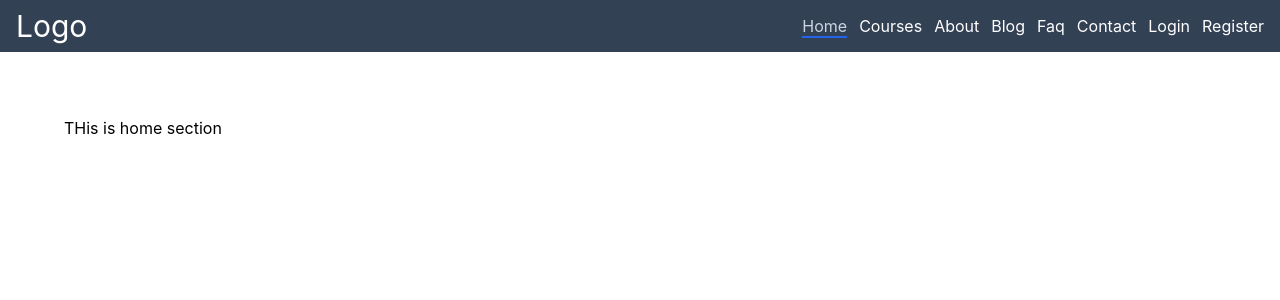
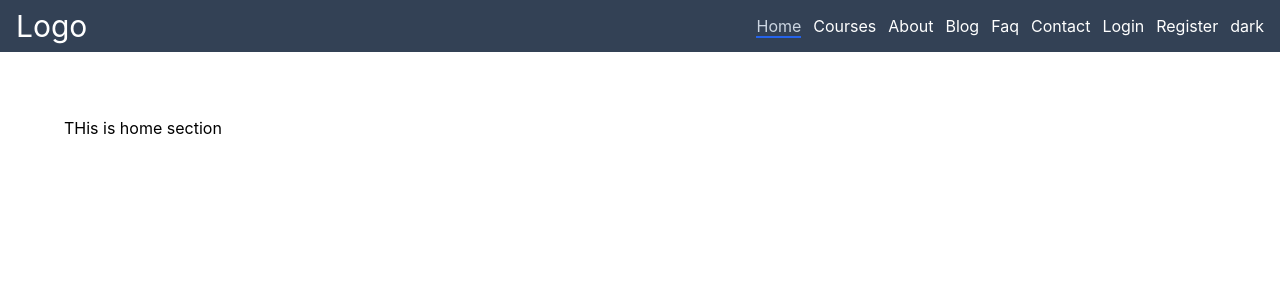
Before and after one commit to NAYEEM65/online-courses-client, a React (Create React App) app: page / in a window 1280 px wide. Shown: the top 300 px of the page. Built offline with nearby package versions, Linux system fonts and the light colour scheme; no server answers.

Commit message:
dark mode enabled

```diff
--- a/src/components/Navbar/Navbar.js
+++ b/src/components/Navbar/Navbar.js
@@ -7,7 +7,33 @@ import Loader from '../Loader/Loader';
 
 const Navbar = () => {
     const [isMenu, setIsMenu] = useState(false);
+    const [themeSelected, setThemeSelected] = useState(false);
     const { user, logOut, isLoading, setIsLoading, setUser } = useContext(AuthContext);
+    const body = document.body;
+    const lightTheme = 'light';
+    const darkTheme = 'dark';
+    let theme;
+    if (localStorage) {
+        theme = localStorage.getItem('theme');
+    }
+    if (theme === lightTheme || theme === darkTheme) {
+        body.classList.add(theme);
+    } else {
+        body.classList.add(lightTheme);
+    }
+    const toggleTheme = (e) => {
+        setThemeSelected(!themeSelected);
+        if (theme === darkTheme) {
+            body.classList.replace(darkTheme, lightTheme);
+
+            localStorage.setItem('theme', 'light');
+            theme = lightTheme;
+        } else {
+            body.classList.replace(lightTheme, darkTheme);
+            localStorage.setItem('theme', 'dark');
+            theme = darkTheme;
+        }
+    };
     const navigate = useNavigate();
     const location = useLocation();
     const { pathname } = location;
@@ -33,7 +59,7 @@ const Navbar = () => {
     return (
         <>
             {isLoading && <Loader />}
-            <div className="bg-slate-700 py-2 px-4">
+            <div className="bg-slate-700 dark:bg-blue-500 py-2 px-4">
                 <div className="flex justify-between items-center relative">
                     <NavLink to="/">
                         <h2 className="text-3xl text-white">Logo</h2>
@@ -94,7 +120,7 @@ const Navbar = () => {
                                         alt={user?.displayName}
                                     />
                                     <button
-                                        className="bg-blue-500 hover:bg-blue-600 py-2 px-3 rounded"
+                                        className="bg-blue-500 dark:bg-slate-600 hover:bg-blue-600 py-2 px-3 rounded"
                                         onClick={handleLogOut}
                                     >
                                         Log out
@@ -106,6 +132,11 @@ const Navbar = () => {
                                     <Link to="/register">Register</Link>
                                 </span>
                             )}
+                        </li>
+                        <li>
+                            <button onClick={toggleTheme}>
+                                {theme === 'dark' ? 'light' : 'dark'}
+                            </button>
                         </li>
                     </ul>
                     {/* mobile menu */}
--- a/tailwind.config.js
+++ b/tailwind.config.js
@@ -1,6 +1,7 @@
 /** @type {import('tailwindcss').Config} */
 module.exports = {
     content: ['./src/**/*.{js,jsx,ts,tsx}'],
+    darkMode: 'class',
     theme: {
         extend: {
             keyframes: {
```
